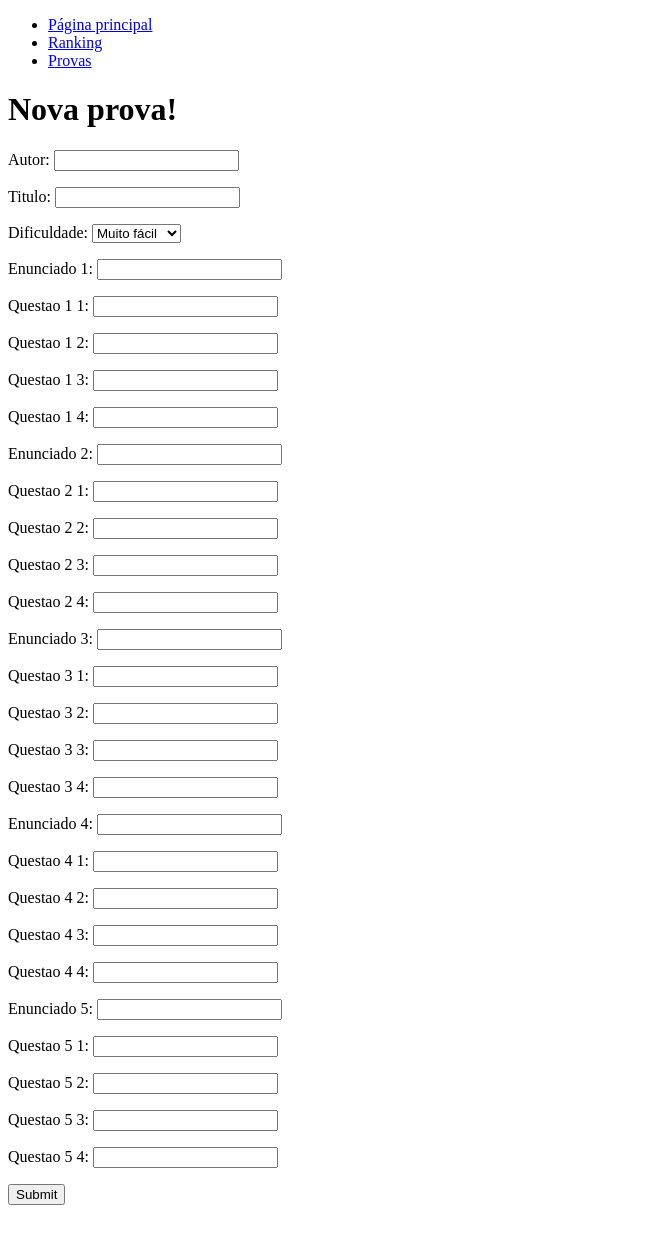
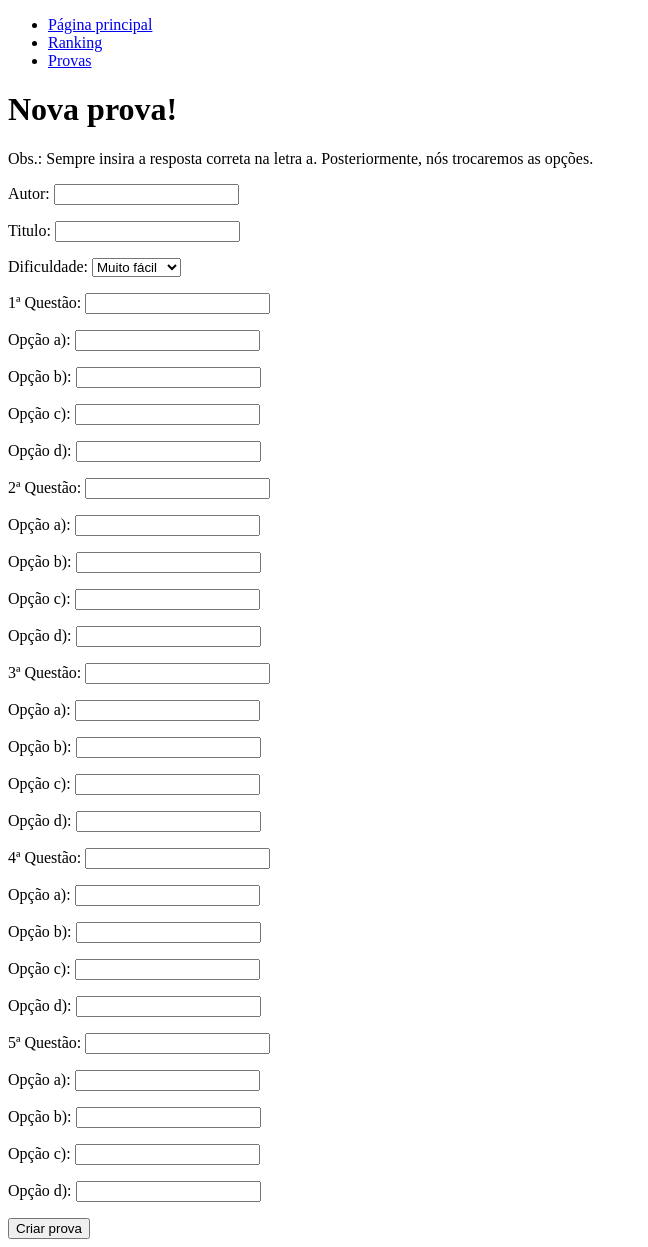
Before and after one commit to tkovs/crystal, a Django app: page /crystal/submissao/ in a window 1280 px wide. Shown: the whole page, without its empty margins (0-648 px from the left). Before the commit the page ends 1205 px from the top, so only its background shows below. Run offline with Django 3.2, Linux system fonts and the light colour scheme.

Commit message:
Mais humanidade na criação de prova

```diff
--- a/crystal/templates/crystal/submissao.html
+++ b/crystal/templates/crystal/submissao.html
@@ -6,10 +6,46 @@
 {% if form %}
 <h1>Nova prova!</h1>
 
+<p>Obs.: Sempre insira a resposta correta na letra a. Posteriormente, nós trocaremos as opções.</p>
+
 <form action="{% url 'crystal:submit_test' %}" method="POST">
     {% csrf_token %}
-    {{ form.as_p }}
-    <button type="submit">Submit</button>
+
+    <p><label for="id_autor">Autor:</label> <input id="id_autor" maxlength="30" name="autor" type="text" required /></p>
+	<p><label for="id_titulo">Titulo:</label> <input id="id_titulo" maxlength="40" name="titulo" type="text" required /></p>
+	<p><label for="id_dificuldade">Dificuldade:</label> <select id="id_dificuldade" name="dificuldade" required>
+	<option value="1">Muito fácil</option>
+	<option value="2">Fácil</option>
+	<option value="3">Médio</option>
+	<option value="4">Difícil</option>
+	<option value="5">Muito difícil</option>
+	</select></p>
+	<p><label for="id_enunciado_1">1ª Questão:</label> <input id="id_enunciado_1" maxlength="100" name="enunciado_1" type="text" required /></p>
+	<p><label for="id_questao_1_1">Opção a):</label> <input id="id_questao_1_1" maxlength="60" name="questao_1_1" type="text" required /></p>
+	<p><label for="id_questao_1_2">Opção b):</label> <input id="id_questao_1_2" maxlength="60" name="questao_1_2" type="text" required /></p>
+	<p><label for="id_questao_1_3">Opção c):</label> <input id="id_questao_1_3" maxlength="60" name="questao_1_3" type="text" required /></p>
+	<p><label for="id_questao_1_4">Opção d):</label> <input id="id_questao_1_4" maxlength="60" name="questao_1_4" type="text" required /></p>
+	<p><label for="id_enunciado_2">2ª Questão:</label> <input id="id_enunciado_2" maxlength="100" name="enunciado_2" type="text" required /></p>
+	<p><label for="id_questao_2_1">Opção a):</label> <input id="id_questao_2_1" maxlength="60" name="questao_2_1" type="text" required /></p>
+	<p><label for="id_questao_2_2">Opção b):</label> <input id="id_questao_2_2" maxlength="60" name="questao_2_2" type="text" required /></p>
+	<p><label for="id_questao_2_3">Opção c):</label> <input id="id_questao_2_3" maxlength="60" name="questao_2_3" type="text" required /></p>
+	<p><label for="id_questao_2_4">Opção d):</label> <input id="id_questao_2_4" maxlength="60" name="questao_2_4" type="text" required /></p>
+	<p><label for="id_enunciado_3">3ª Questão:</label> <input id="id_enunciado_3" maxlength="100" name="enunciado_3" type="text" required /></p>
+	<p><label for="id_questao_3_1">Opção a):</label> <input id="id_questao_3_1" maxlength="60" name="questao_3_1" type="text" required /></p>
+	<p><label for="id_questao_3_2">Opção b):</label> <input id="id_questao_3_2" maxlength="60" name="questao_3_2" type="text" required /></p>
+	<p><label for="id_questao_3_3">Opção c):</label> <input id="id_questao_3_3" maxlength="60" name="questao_3_3" type="text" required /></p>
+	<p><label for="id_questao_3_4">Opção d):</label> <input id="id_questao_3_4" maxlength="60" name="questao_3_4" type="text" required /></p>
+	<p><label for="id_enunciado_4">4ª Questão:</label> <input id="id_enunciado_4" maxlength="100" name="enunciado_4" type="text" required /></p>
+	<p><label for="id_questao_4_1">Opção a):</label> <input id="id_questao_4_1" maxlength="60" name="questao_4_1" type="text" required /></p>
+	<p><label for="id_questao_4_2">Opção b):</label> <input id="id_questao_4_2" maxlength="60" name="questao_4_2" type="text" required /></p>
+	<p><label for="id_questao_4_3">Opção c):</label> <input id="id_questao_4_3" maxlength="60" name="questao_4_3" type="text" required /></p>
+	<p><label for="id_questao_4_4">Opção d):</label> <input id="id_questao_4_4" maxlength="60" name="questao_4_4" type="text" required /></p>
+	<p><label for="id_enunciado_5">5ª Questão:</label> <input id="id_enunciado_5" maxlength="100" name="enunciado_5" type="text" required /></p>
+	<p><label for="id_questao_5_1">Opção a):</label> <input id="id_questao_5_1" maxlength="60" name="questao_5_1" type="text" required /></p>
+	<p><label for="id_questao_5_2">Opção b):</label> <input id="id_questao_5_2" maxlength="60" name="questao_5_2" type="text" required /></p>
+	<p><label for="id_questao_5_3">Opção c):</label> <input id="id_questao_5_3" maxlength="60" name="questao_5_3" type="text" required /></p>
+	<p><label for="id_questao_5_4">Opção d):</label> <input id="id_questao_5_4" maxlength="60" name="questao_5_4" type="text" required /></p>
+    <button type="submit">Criar prova</button>
 </form>
 {% else %}
 <h1>Prova criada!</h1>
```
